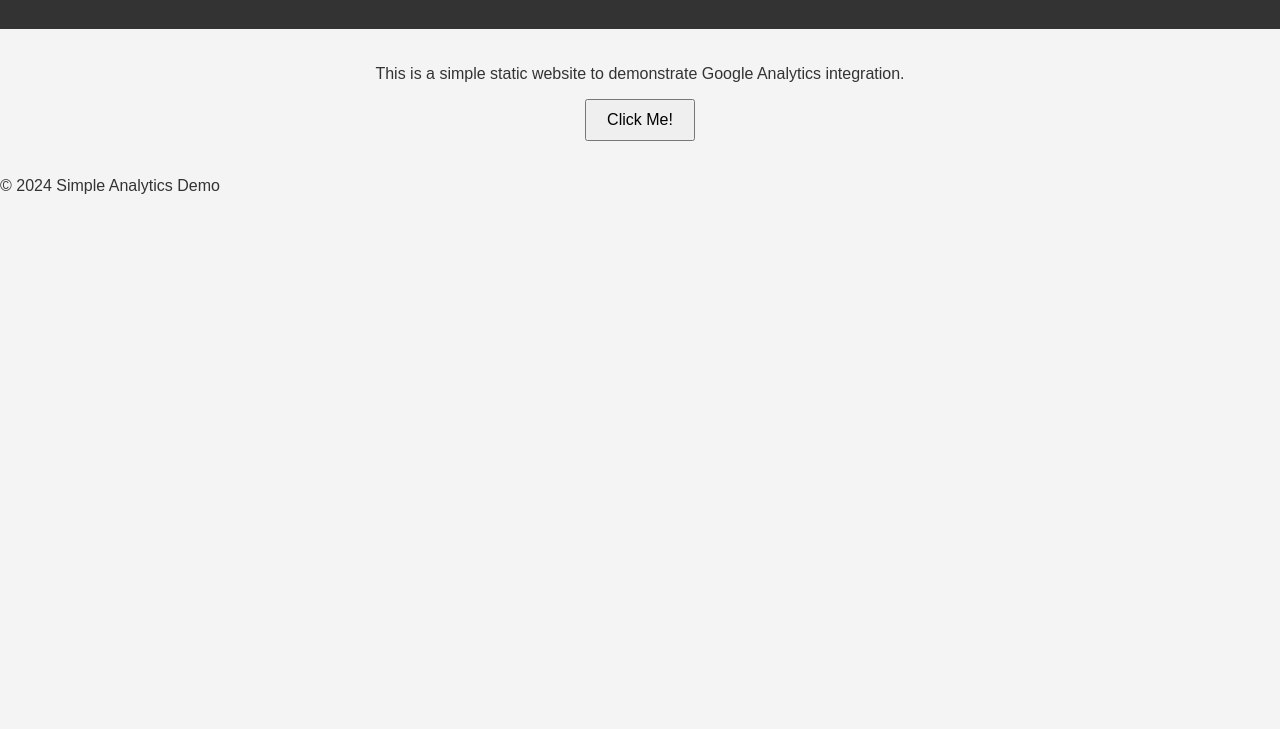
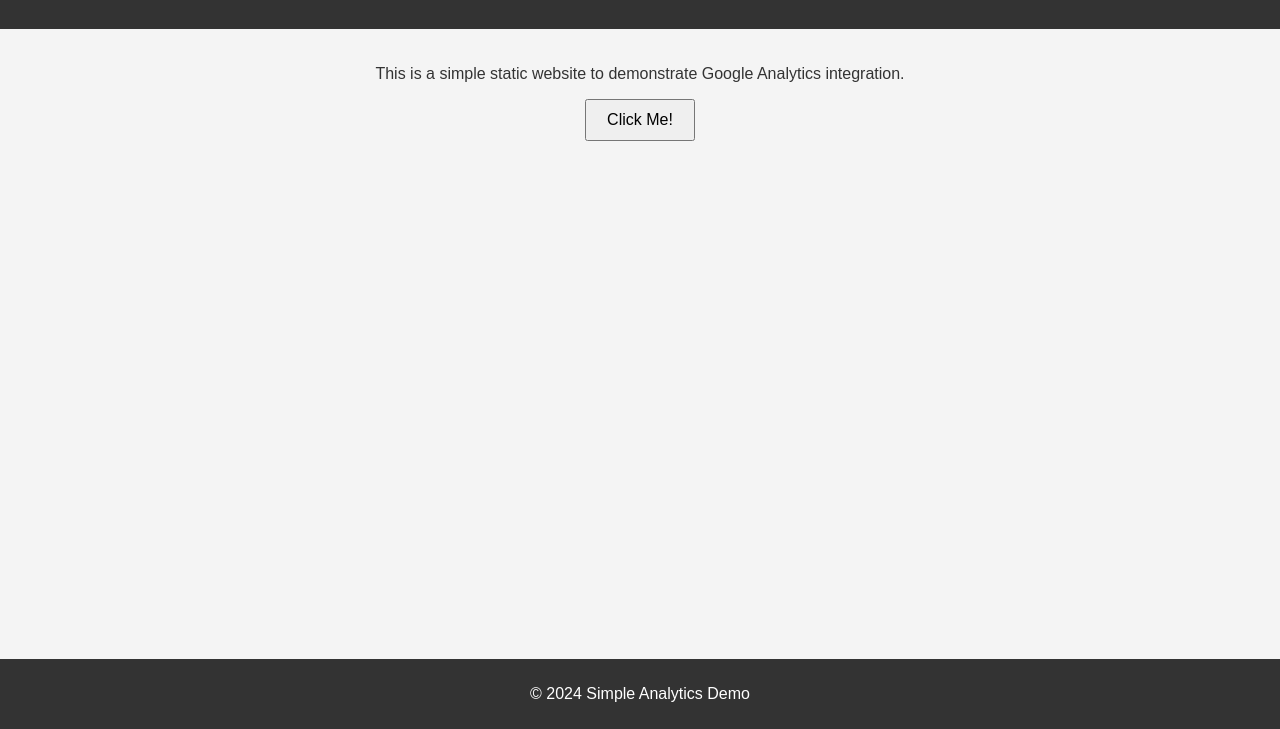
Before and after one commit to 0val-Wizard/Final-RPA-Website, a plain HTML site: page index.html in a window 1280 px wide. Shown: the part 71-800 px from the top of the page. Drawn offline with Linux system fonts and the light colour scheme.

Commit message:
Update index.html

```diff
--- a/index.html
+++ b/index.html
@@ -12,23 +12,29 @@
             background-color: #f4f4f4;
             color: #333;
         }
-
         header {
             background: #333;
             color: #fff;
             padding: 10px 0;
             text-align: center;
         }
-
         main {
             padding: 20px;
             text-align: center;
         }
-
         button {
             padding: 10px 20px;
             font-size: 16px;
             cursor: pointer;
+        }
+        footer {
+            background: #333;
+            color: #fff;
+            padding: 10px 0;
+            text-align: center;
+            position: fixed;
+            width: 100%;
+            bottom: 0;
         }
     </style>
     <!-- Include the Google Analytics script -->
@@ -58,6 +64,7 @@
                 'event_label': 'Click Me Button',
                 'value': 1
             });
+            alert('Button clicked!');
         });
     </script>
 </body>
```
